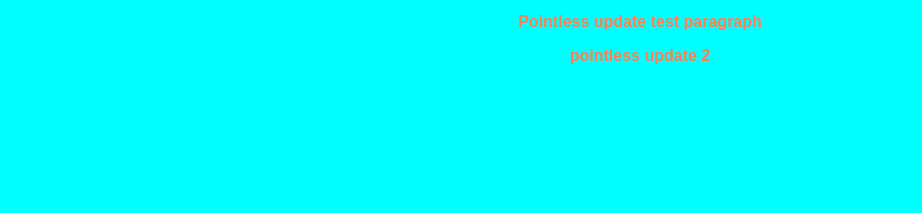
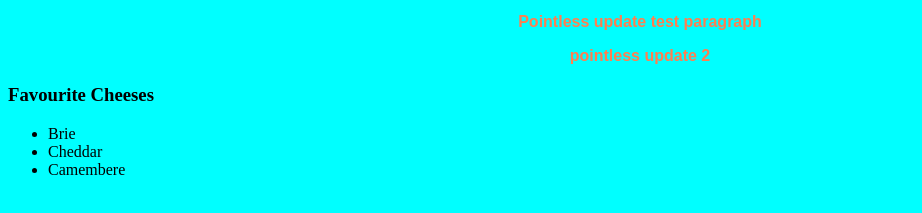
Before and after one commit to JamieH2147/codeacademy-demo, a plain HTML site: page index.html in a window 1280 px wide. Shown: the part 129-342 px from the top of the page, without its empty margins (0-922 px from the left). Drawn offline with Linux system fonts and the light colour scheme.

Commit message:
added cheeses section

```diff
--- a/index.html
+++ b/index.html
@@ -12,5 +12,14 @@
     <p>An uninspired webpage to practice git commands :)</p>
     <p>Pointless update test paragraph</p>
     <p>pointless update 2</p>
+
+  <section class="section">
+    <h3>Favourite Cheeses</h3>
+    <ul>
+      <li>Brie</li>
+      <li>Cheddar</li>
+      <li>Camembere</li>
+    </ul>
+  </section>
 </body>
 </html>
```
